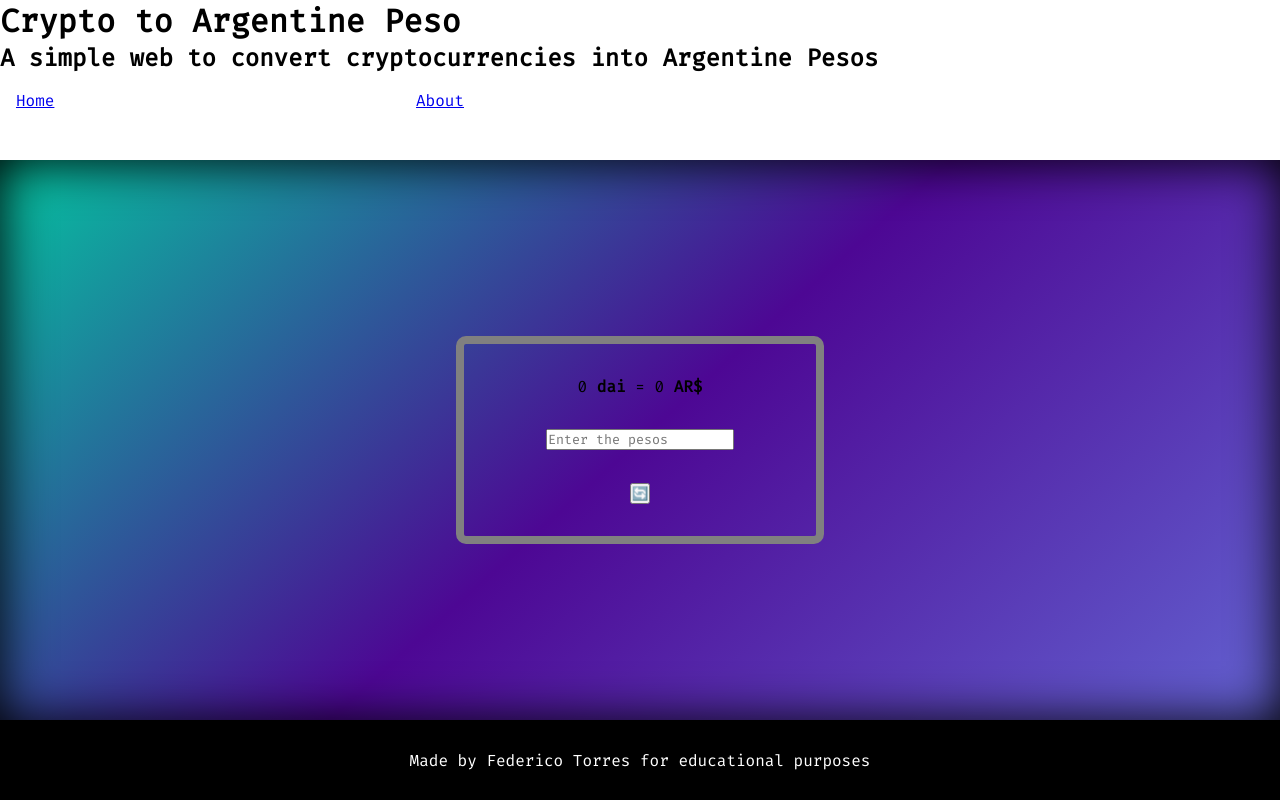
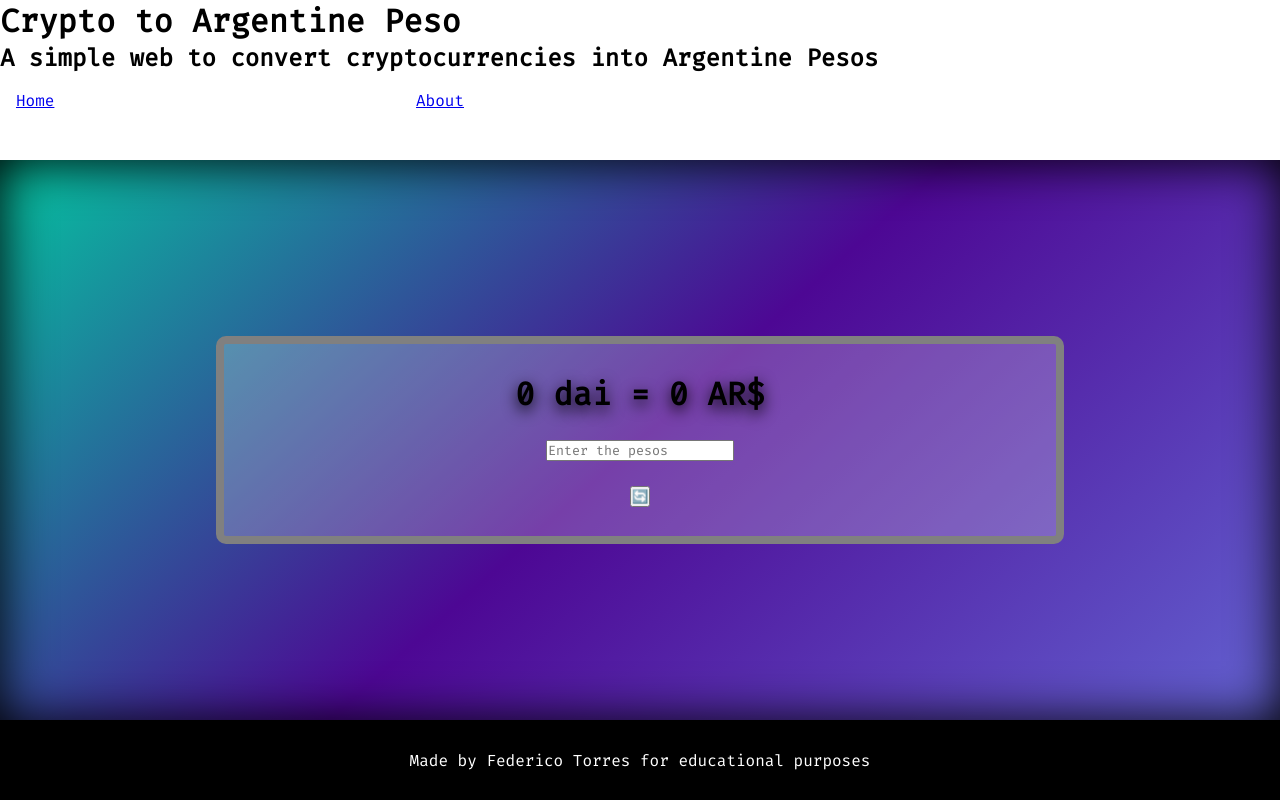
Before and after one commit to FedericoTorres233/crypto-to-peso-arg, a React (Create React App) app: page / in a window 1280 px wide. Built offline with nearby package versions, Linux system fonts and the light colour scheme; no server answers.

Commit message:
styling changes

```diff
--- a/src/components/NavBar.module.css
+++ b/src/components/NavBar.module.css
@@ -5,5 +5,6 @@
   padding: 1rem;
 }
 
-.all ul li a{
+.all ul li{
+  text-decoration: none;
 }
--- a/src/components/calculator/currencies/CurrencyHandler.js
+++ b/src/components/calculator/currencies/CurrencyHandler.js
@@ -27,7 +27,9 @@ function CurrencyHandler(props) {
     .then((data) => {
       setValue(
         Math.round(
-          Object.values(data)[0].ars * 2.15 * (props.value > 0 ? props.value : 0)
+          Object.values(data)[0].ars *
+            2.15 *
+            (props.value > 0 ? props.value : 0)
         )
       );
     })
--- a/src/pages/Home.module.css
+++ b/src/pages/Home.module.css
@@ -21,8 +21,15 @@
   -ms-border-radius: 10px;
   -o-border-radius: 10px;
   height: 10rem;
-  width: 20rem;
+  width: 50rem;
   align-items: center;
   display: grid;
   place-items: center;
 }
+
+.calculator {
+  background-color: rgba(255, 255, 240, 0.226);
+  font-size: 2rem;
+  font-weight: bolder;
+  text-shadow: black 0px 5px 15px;
+}
```
